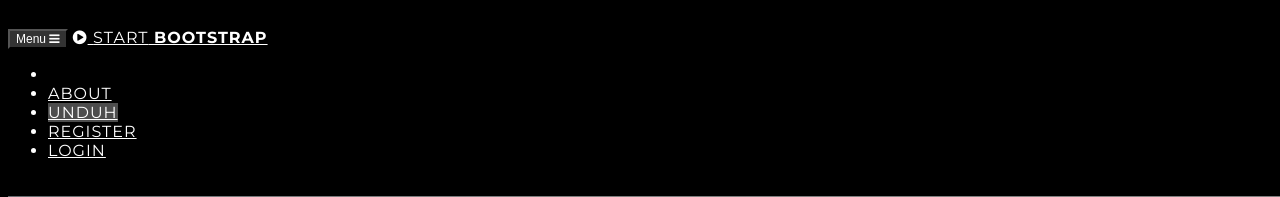
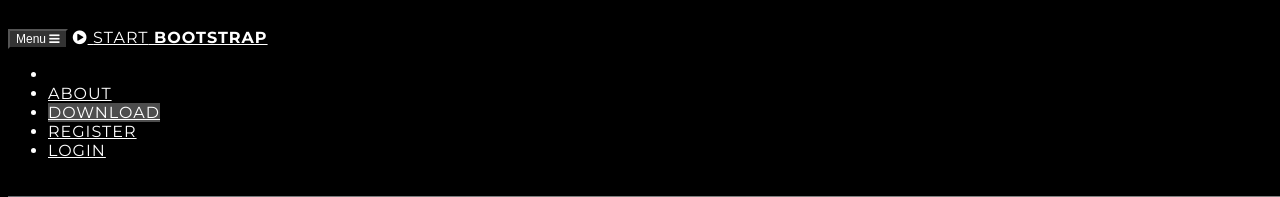
Before and after one commit to Calvinn097/servermedan, a CodeIgniter app: page /database/ in a window 1280 px wide. Shown: the top 197 px of the page. Run offline with CodeIgniter, Linux system fonts and the light colour scheme; some libraries are stand-ins or nearby versions.

Commit message:
change header

```diff
--- a/application/views/MAIN/header.php
+++ b/application/views/MAIN/header.php
@@ -132,7 +132,7 @@
                         <a class="page-scroll" href="#about">About</a>
                     </li>
                     <li>
-                        <a class="page-scroll" href="#download">Unduh</a>
+                        <a class="page-scroll" href="#download">Download</a>
                     </li>
                     <li>
                         <a class="page-scroll" id="register" href="#">Register</a>
```
